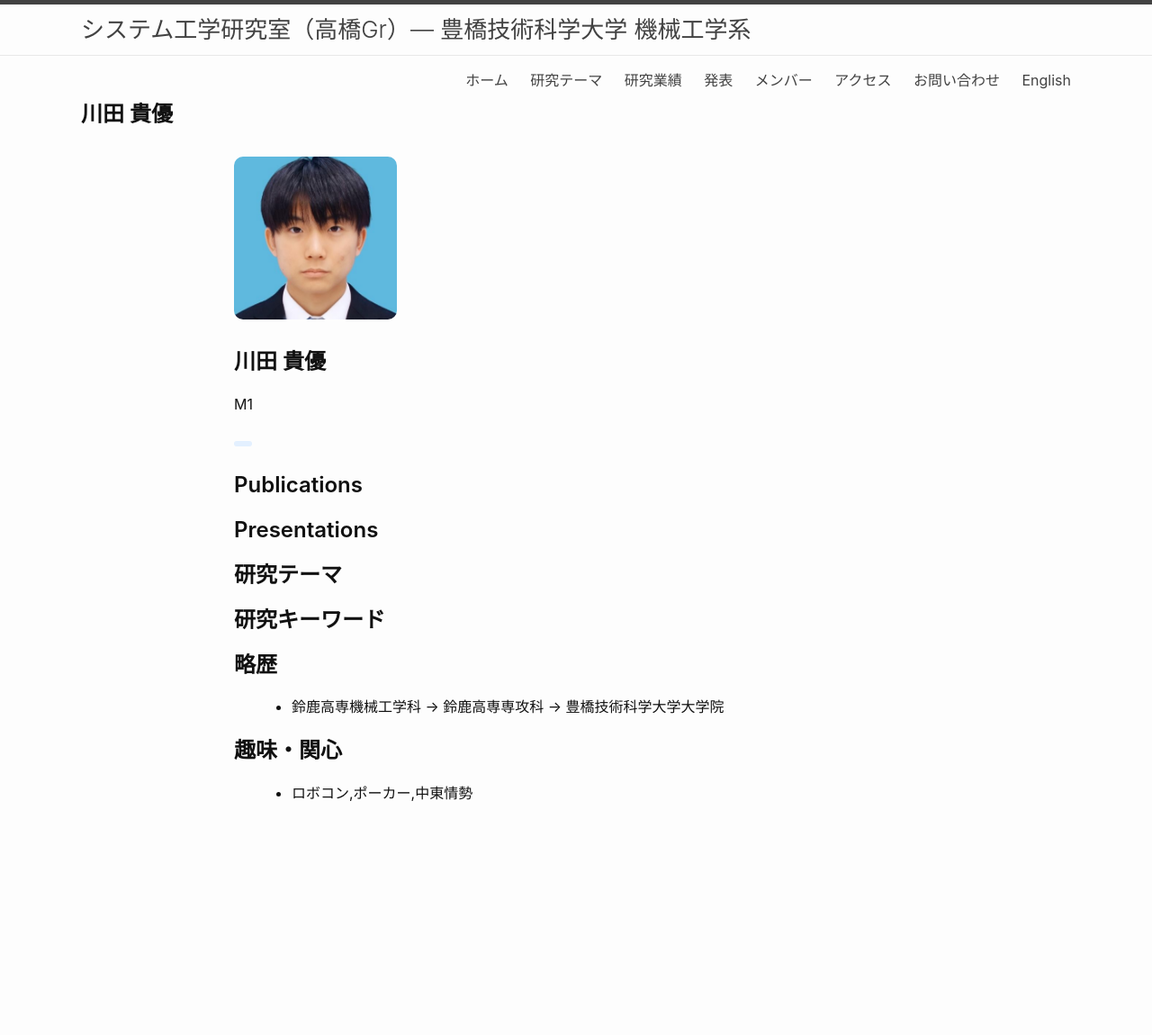
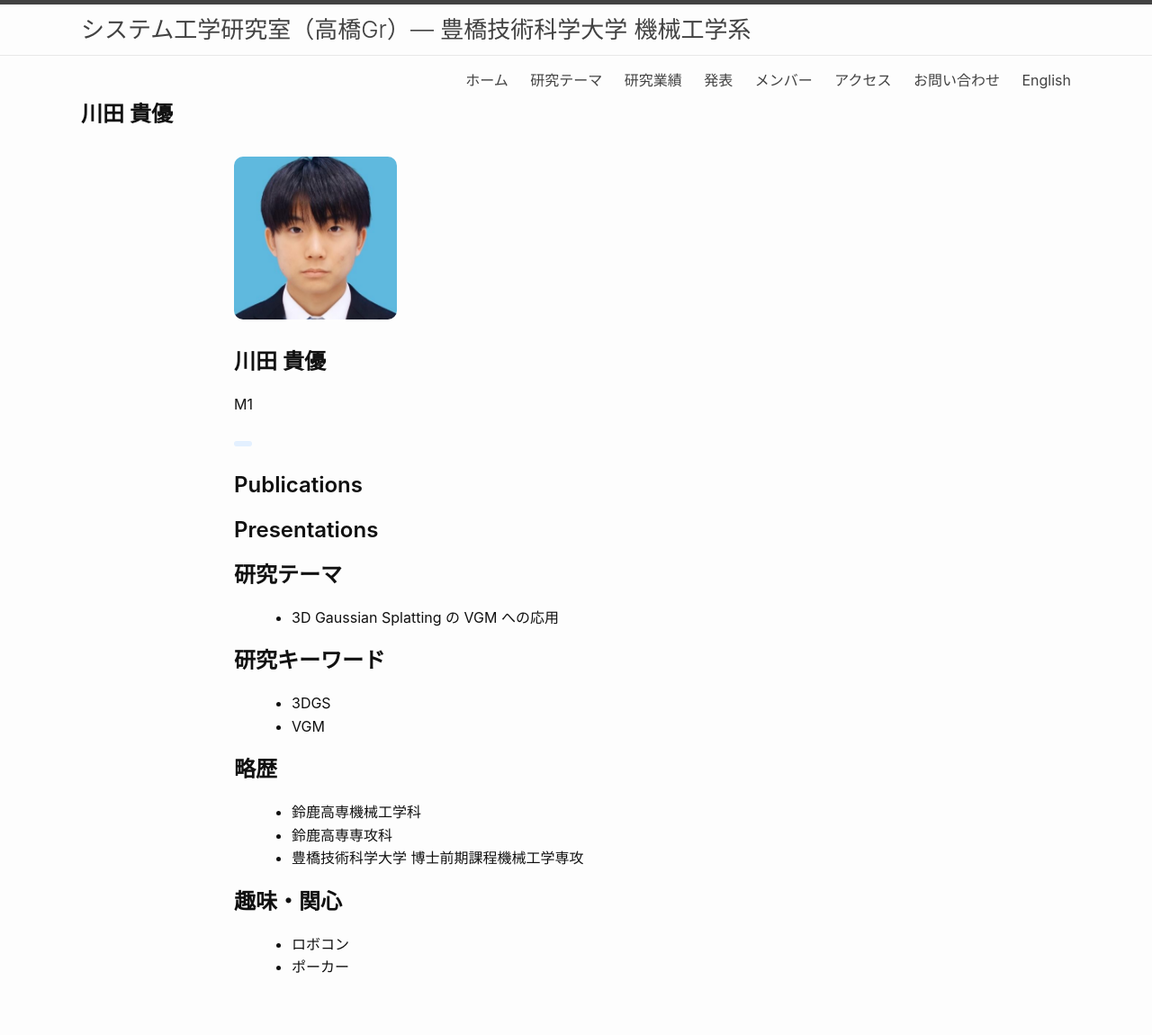
Before and after one commit to tlab-tut/tlab-site, a Jekyll site: the page built from members/kawada.md, in a window 1280 px wide. Shown: the whole page at 90% size. Built offline with Jekyll 4.4.1, drawn with Linux system fonts in a browser that asks for light colours; before the commit the page ends 956 px from its top, so only the background shows below that.

Commit message:
kawada.mdの変更，写真の圧縮を試みた

```diff
--- a/members/kawada.md
+++ b/members/kawada.md
@@ -21,13 +21,17 @@ research_tags:
 ---
 
 ## 研究テーマ
-
+- 3D Gaussian Splatting の VGM への応用
 
 ## 研究キーワード
-
+- 3DGS
+- VGM
 
 ## 略歴
-- 鈴鹿高専機械工学科 → 鈴鹿高専専攻科 → 豊橋技術科学大学大学院
+- 鈴鹿高専機械工学科
+- 鈴鹿高専専攻科
+- 豊橋技術科学大学 博士前期課程機械工学専攻
 
 ## 趣味・関心
-- ロボコン,ポーカー,中東情勢
+- ロボコン
+- ポーカー
```
Also changed, not shown: members/morikawa.md (+3 -3 lines).
